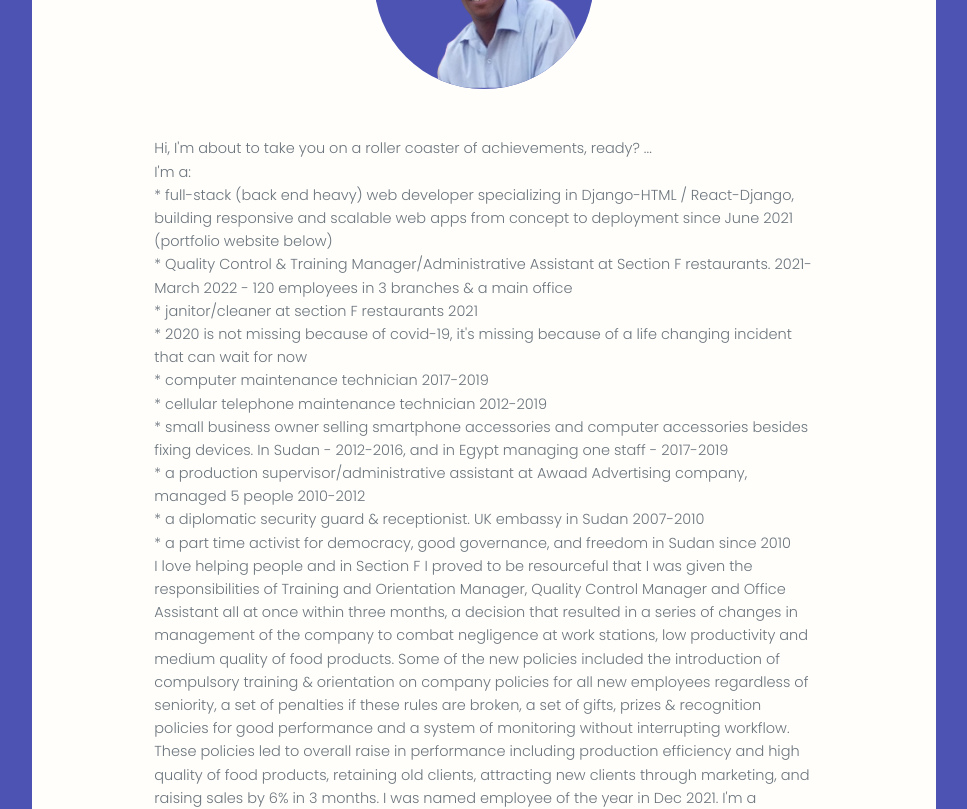
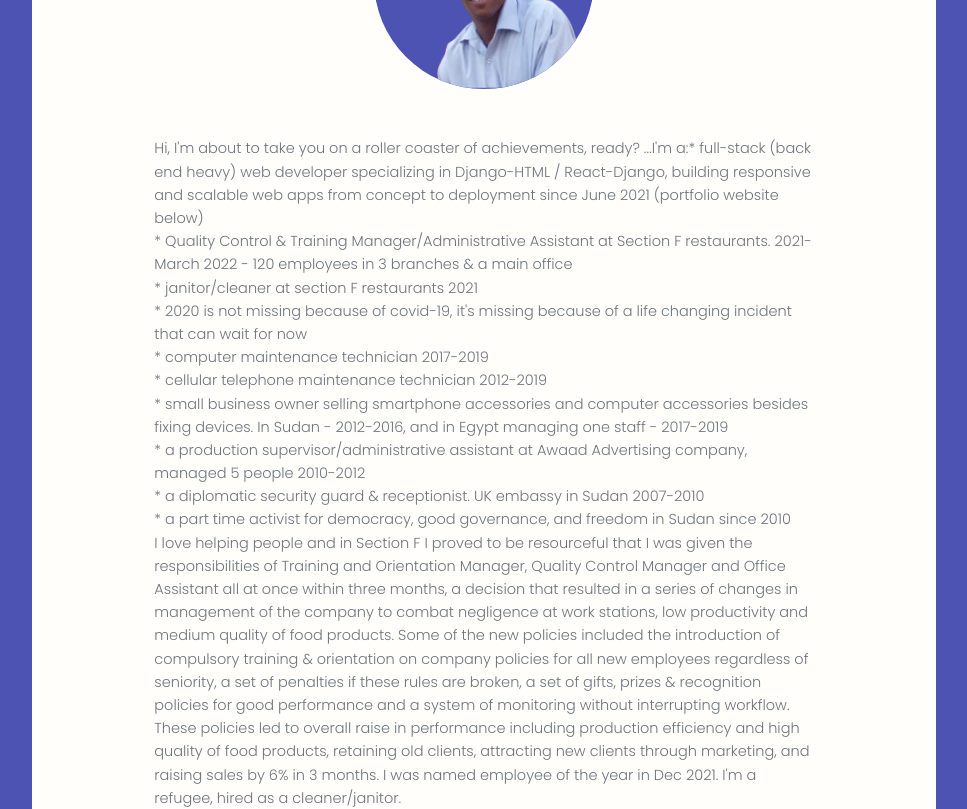
Before and after one commit to Murgany/portfolio, a React (Create React App) app: page / in a window 1280 px wide. Shown: the part 1100-1909 px from the top of the page, without its empty margins (156-1123 px from the left). Built offline with nearby package versions, Linux system fonts and the light colour scheme.

Commit message:
Update About.js

```diff
--- a/src/components/About.js
+++ b/src/components/About.js
@@ -39,10 +39,10 @@ const About = () => {
             <h6 className="col-sm- mb-4 mt-5 responsive-text pb-3 dark-text text-muted"
             style={{ lineHeight: "1.6", letterSpacing: "auto", transition: "1s ease" }}>
               <ReadMore>
-                Hi, I'm about to take you on a roller coaster of achievements, ready? ...<br />
+                Hi, I'm about to take you on a roller coaster of achievements, ready? ...
 
 
-I'm a:<br />
+<span>I'm a:</span>
 
 * full-stack (back end heavy) web developer specializing in Django-HTML / React-Django, building responsive and scalable web apps from concept to deployment since June 2021 (portfolio website below)<br />
 
```
